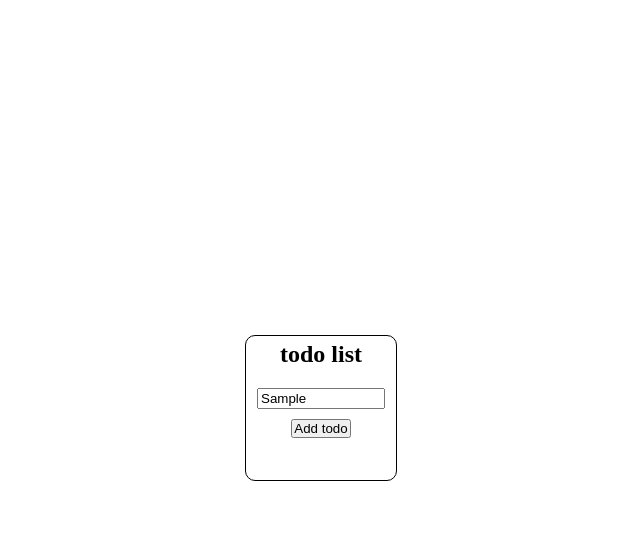
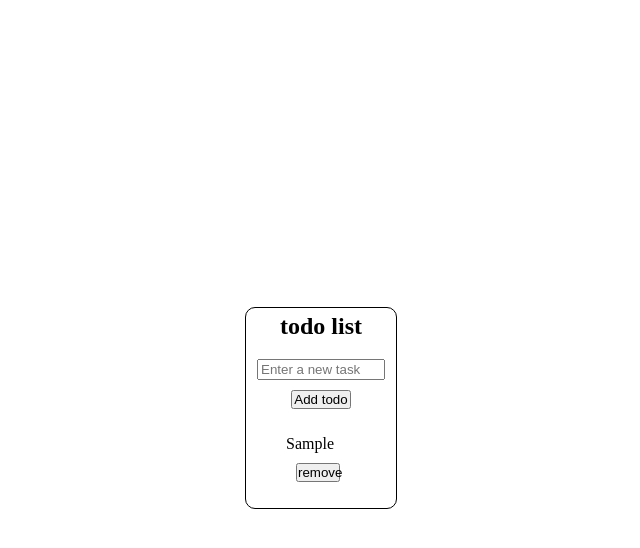
Before and after one commit to ShakirUllah-bj/todo-list-app, a plain HTML site: page index.html in a window 1280 px wide. Both pictures are taken after typing "Sample" into the empty fields and a click on the button "Add todo". Shown: the whole page, without its empty margins (319-959 px from the left). Drawn offline with Linux system fonts and the light colour scheme.

Commit message:
remove bug from script file

```diff
--- a/script.js
+++ b/script.js
@@ -10,12 +10,20 @@ function addTodo() {
     if (taskText.trim() !== "") {
 
         let newTask = document.createElement("li");
-        let taskTextNode = document.createTextNode(newTask);
+        let taskTextNode = document.createTextNode(taskText);
         newTask.appendChild(taskTextNode);
 
         let removeBtn = document.createElement("button");
         removeBtn.textContent = "remove";
 
+        removeBtn.addEventListener("click", function() {
+            todoList.removeChild(newTask);
+        });
+
+        newTask.appendChild(removeBtn);
+        todoList.appendChild(newTask);
+        todoInput.value = "";
+
     } else {
         alert("con't add empty task!")
     }
--- a/style.css
+++ b/style.css
@@ -31,3 +31,7 @@ button {
     width: 40%;
     /* height: 70px; */
 }
+
+li {
+    list-style: none;
+}
```
Also changed, not shown: index.html (+3 -1 lines).
